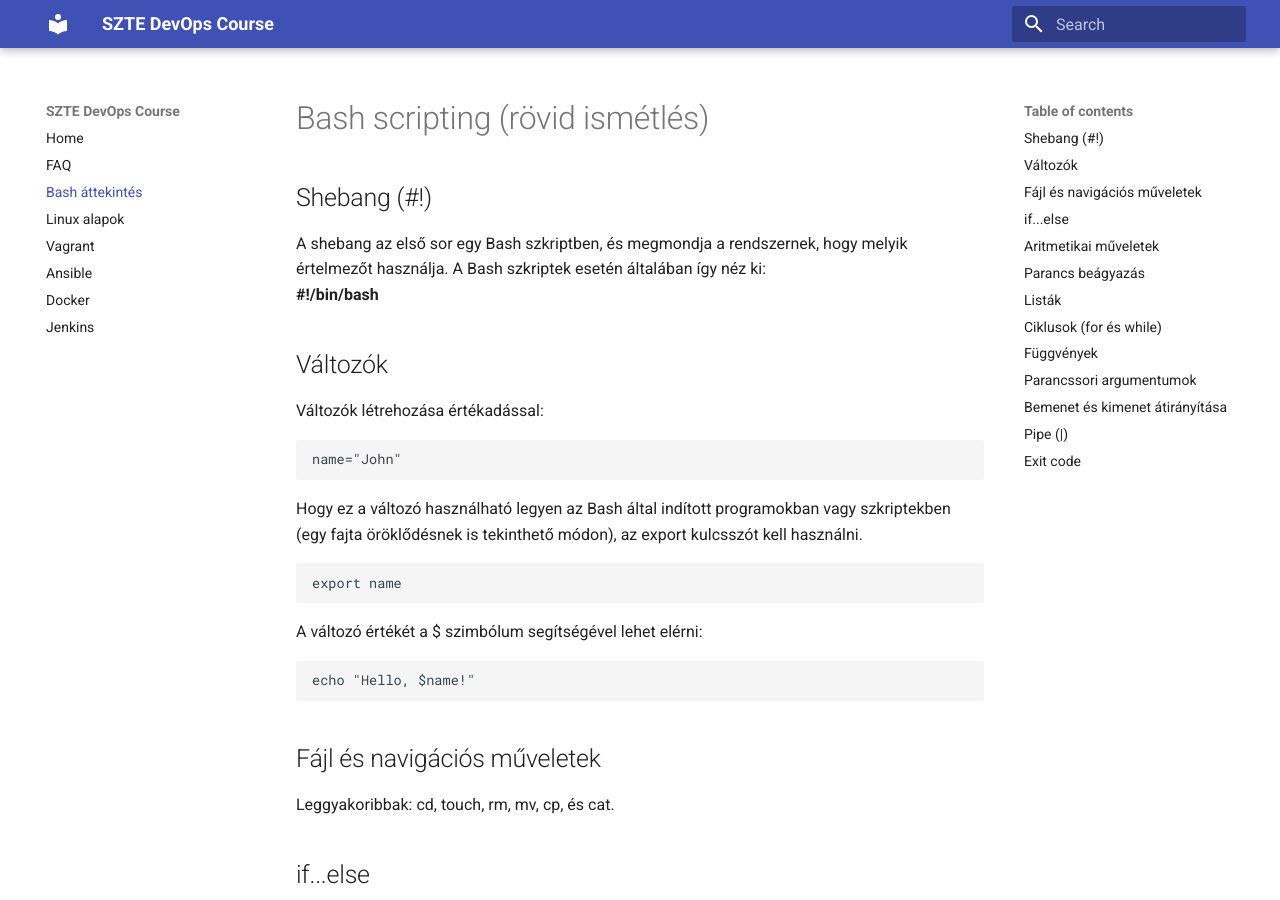
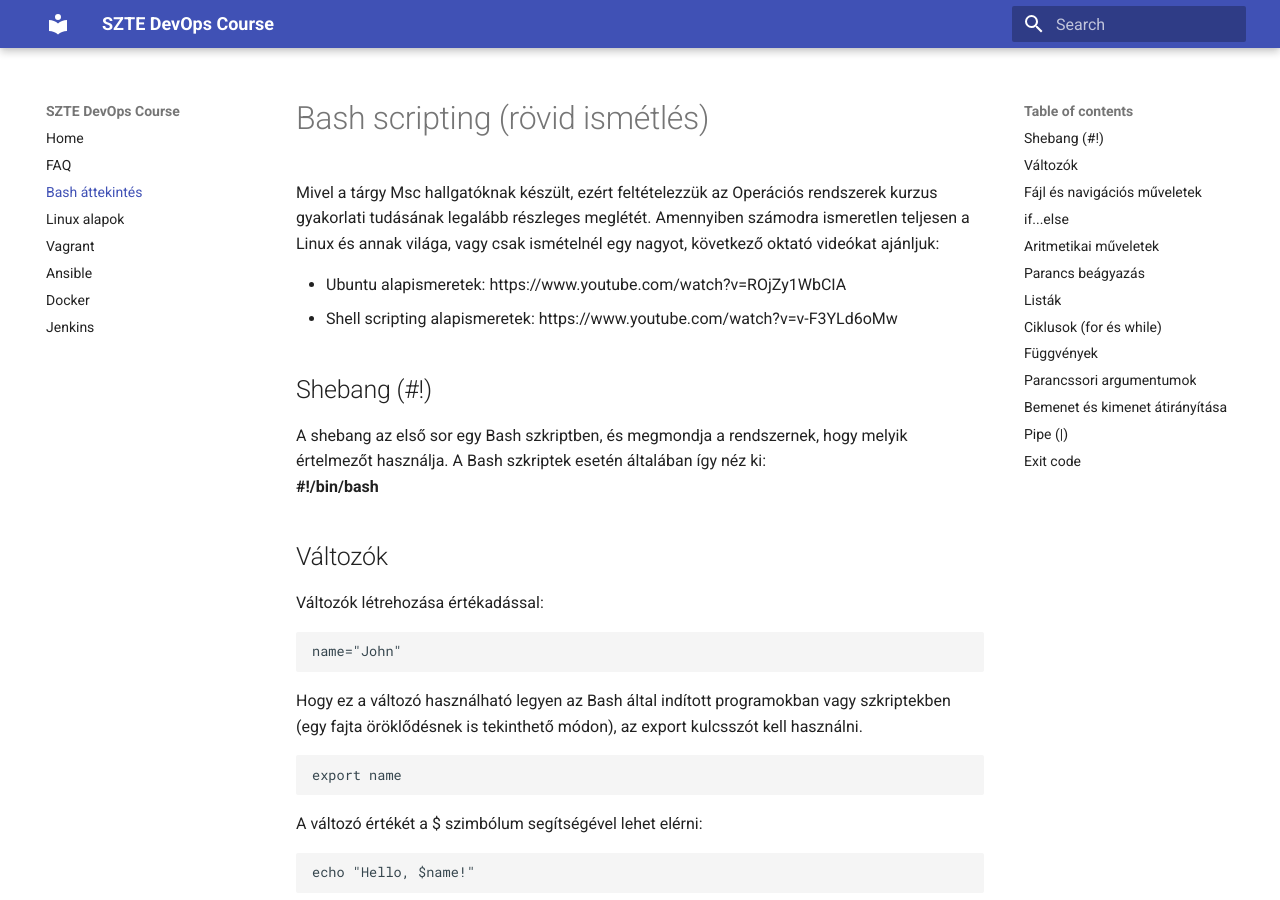
Before and after one commit to Zsomx/devops-course-szte, an MkDocs documentation site: the page built from docs/bash.md, in a window 1280 px wide and 900 px high. Built offline with MkDocs 1.6.1 and Material for MkDocs 9.7.7, drawn with Linux system fonts in a browser that asks for light colours.

Commit message:
recommended videos for bash

```diff
--- a/docs/bash.md
+++ b/docs/bash.md
@@ -1,4 +1,9 @@
 # Bash scripting (rövid ismétlés)
+Mivel a tárgy Msc hallgatóknak készült, ezért feltételezzük az Operációs rendszerek kurzus gyakorlati tudásának legalább részleges meglétét.
+Amennyiben számodra ismeretlen teljesen a Linux és annak világa, vagy csak ismételnél egy nagyot, következő oktató videókat ajánljuk:
+
+- Ubuntu alapismeretek: https://www.youtube.com/watch?v=ROjZy1WbCIA
+- Shell scripting alapismeretek: https://www.youtube.com/watch?v=v-F3YLd6oMw
 ## Shebang (#!)
 A shebang az első sor egy Bash szkriptben, és megmondja a rendszernek, hogy melyik értelmezőt használja. A Bash szkriptek esetén általában így néz ki:<br>
 __#!/bin/bash__
```
